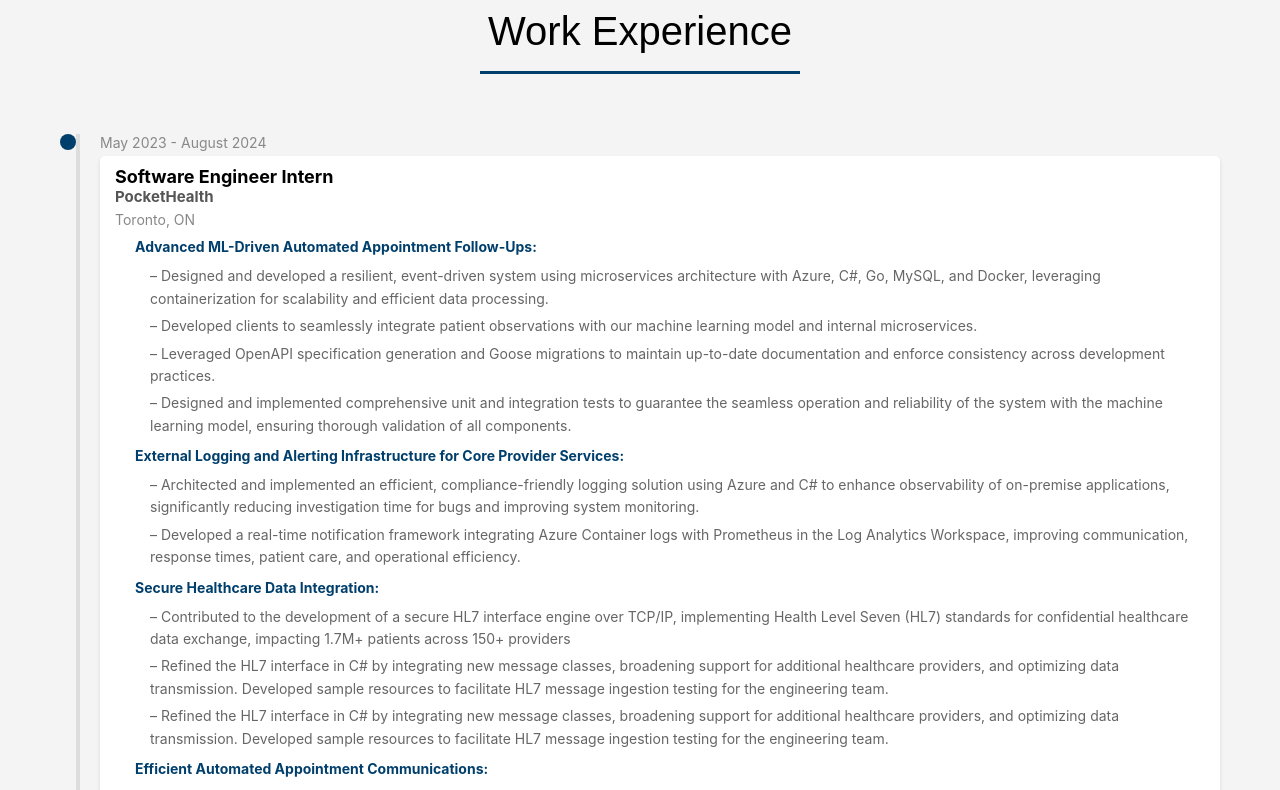
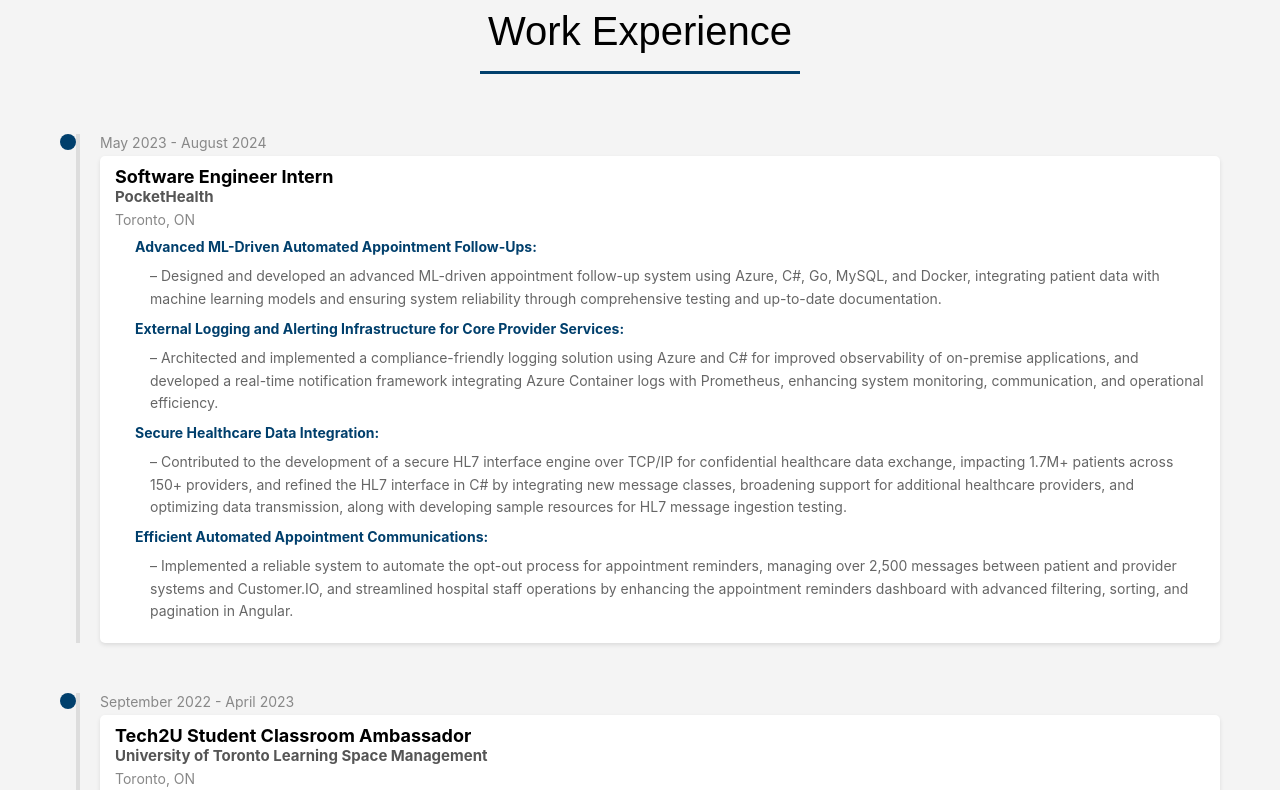
Before and after one commit to nitish06-c/NitishPortfolio, a React (Create React App) app in the folder nitish-personal-website/: page / in a window 1280 px wide. Shown: the part 1840-2630 px from the top of the page. Built offline with nearby package versions, Linux system fonts and the light colour scheme; a web font is replaced by a local one.

Commit message:
shortened work exp descriptions

```diff
--- a/nitish-personal-website/src/Experience.js
+++ b/nitish-personal-website/src/Experience.js
@@ -9,22 +9,38 @@
       company: 'PocketHealth',
       location: 'Toronto, ON',
       description: [
+        // {
+        //   project: 'Advanced ML-Driven Automated Appointment Follow-Ups',
+        //   details: ['Designed and developed a resilient, event-driven system using microservices architecture with Azure, C#, Go, MySQL, and Docker, leveraging containerization for scalability and efficient data processing.', 'Developed clients to seamlessly integrate patient observations with our machine learning model and internal microservices.', 'Leveraged OpenAPI specification generation and Goose migrations to maintain up-to-date documentation and enforce consistency across development practices.', 'Designed and implemented comprehensive unit and integration tests to guarantee the seamless operation and reliability of the system with the machine learning model, ensuring thorough validation of all components.'],
+        // },
         {
-          project: 'Advanced ML-Driven Automated Appointment Follow-Ups',
-          details: ['Designed and developed a resilient, event-driven system using microservices architecture with Azure, C#, Go, MySQL, and Docker, leveraging containerization for scalability and efficient data processing.', 'Developed clients to seamlessly integrate patient observations with our machine learning model and internal microservices.', 'Leveraged OpenAPI specification generation and Goose migrations to maintain up-to-date documentation and enforce consistency across development practices.', 'Designed and implemented comprehensive unit and integration tests to guarantee the seamless operation and reliability of the system with the machine learning model, ensuring thorough validation of all components.'],
+            project: 'Advanced ML-Driven Automated Appointment Follow-Ups',
+            details: ['Designed and developed an advanced ML-driven appointment follow-up system using Azure, C#, Go, MySQL, and Docker, integrating patient data with machine learning models and ensuring system reliability through comprehensive testing and up-to-date documentation.'],
         },
+        // {
+        //   project: 'External Logging and Alerting Infrastructure for Core Provider Services',
+        //   details: ['Architected and implemented an efficient, compliance-friendly logging solution using Azure and C# to enhance observability of on-premise applications, significantly reducing investigation time for bugs and improving system monitoring.', 'Developed a real-time notification framework integrating Azure Container logs with Prometheus in the Log Analytics Workspace, improving communication, response times, patient care, and operational efficiency.'],
+        // },
         {
-          project: 'External Logging and Alerting Infrastructure for Core Provider Services',
-          details: ['Architected and implemented an efficient, compliance-friendly logging solution using Azure and C# to enhance observability of on-premise applications, significantly reducing investigation time for bugs and improving system monitoring.', 'Developed a real-time notification framework integrating Azure Container logs with Prometheus in the Log Analytics Workspace, improving communication, response times, patient care, and operational efficiency.'],
+            project: 'External Logging and Alerting Infrastructure for Core Provider Services',
+            details: ['Architected and implemented a compliance-friendly logging solution using Azure and C# for improved observability of on-premise applications, and developed a real-time notification framework integrating Azure Container logs with Prometheus, enhancing system monitoring, communication, and operational efficiency.'],
         },
+        // {
+        //   project: 'Secure Healthcare Data Integration',
+        //   details: ['Contributed to the development of a secure HL7 interface engine over TCP/IP, implementing Health Level Seven (HL7) standards for confidential healthcare data exchange, impacting 1.7M+ patients across 150+ providers', 'Refined the HL7 interface in C# by integrating new message classes, broadening support for additional healthcare providers, and optimizing data transmission. Developed sample resources to facilitate HL7 message ingestion testing for the engineering team.', 'Refined the HL7 interface in C# by integrating new message classes, broadening support for additional healthcare providers, and optimizing data transmission. Developed sample resources to facilitate HL7 message ingestion testing for the engineering team.'],
+        // },
         {
-          project: 'Secure Healthcare Data Integration',
-          details: ['Contributed to the development of a secure HL7 interface engine over TCP/IP, implementing Health Level Seven (HL7) standards for confidential healthcare data exchange, impacting 1.7M+ patients across 150+ providers', 'Refined the HL7 interface in C# by integrating new message classes, broadening support for additional healthcare providers, and optimizing data transmission. Developed sample resources to facilitate HL7 message ingestion testing for the engineering team.', 'Refined the HL7 interface in C# by integrating new message classes, broadening support for additional healthcare providers, and optimizing data transmission. Developed sample resources to facilitate HL7 message ingestion testing for the engineering team.'],
+            project: 'Secure Healthcare Data Integration',
+            details: ['Contributed to the development of a secure HL7 interface engine over TCP/IP for confidential healthcare data exchange, impacting 1.7M+ patients across 150+ providers, and refined the HL7 interface in C# by integrating new message classes, broadening support for additional healthcare providers, and optimizing data transmission, along with developing sample resources for HL7 message ingestion testing.'],
         },
         {
           project: 'Efficient Automated Appointment Communications',
-          details: [' Implemented a reliable system to automate the opt-out process for appointment reminders, managing over 2,500 messages between patient and provider systems and Customer.IO.', 'Streamlined hospital staff operations by enhancing the appointment reminders dashboard with advanced filtering, sorting, and pagination in Angular, optimizing user management and visibility.'],
+          details: ['Implemented a reliable system to automate the opt-out process for appointment reminders, managing over 2,500 messages between patient and provider systems and Customer.IO, and streamlined hospital staff operations by enhancing the appointment reminders dashboard with advanced filtering, sorting, and pagination in Angular.'],
         },
+        // {
+        //     project: 'Efficient Automated Appointment Communications',
+        //     details: ['Contributed to the development of a secure HL7 interface engine over TCP/IP for confidential healthcare data exchange, impacting 1.7M+ patients across 150+ providers, and refined the HL7 interface in C# by integrating new message classes, broadening support for additional healthcare providers, and optimizing data transmission, along with developing sample resources for HL7 message ingestion testing.'],
+        // },
       ],
     },
     {
--- a/nitish-personal-website/src/Navbar.js
+++ b/nitish-personal-website/src/Navbar.js
@@ -52,9 +52,9 @@
           <ul className={`menu ${isMenuActive ? 'active' : ''}`}>
             <li><a href="#home" className="menu-btn">Home</a></li>
             <li><a href="#about" className="menu-btn">About</a></li>
+            <li><a href="#experience" className="menu-btn">Experience</a></li>
             <li><a href="#skills" className="menu-btn">Skills</a></li>
             <li><a href="#projects" className="menu-btn">Projects</a></li>
-            <li><a href="#experience" className="menu-btn">Experience</a></li>
             <li><a href="#contact" className="menu-btn">Contact</a></li>
           </ul>
           <div className="menu-btn" onClick={toggleMenu}>
```
